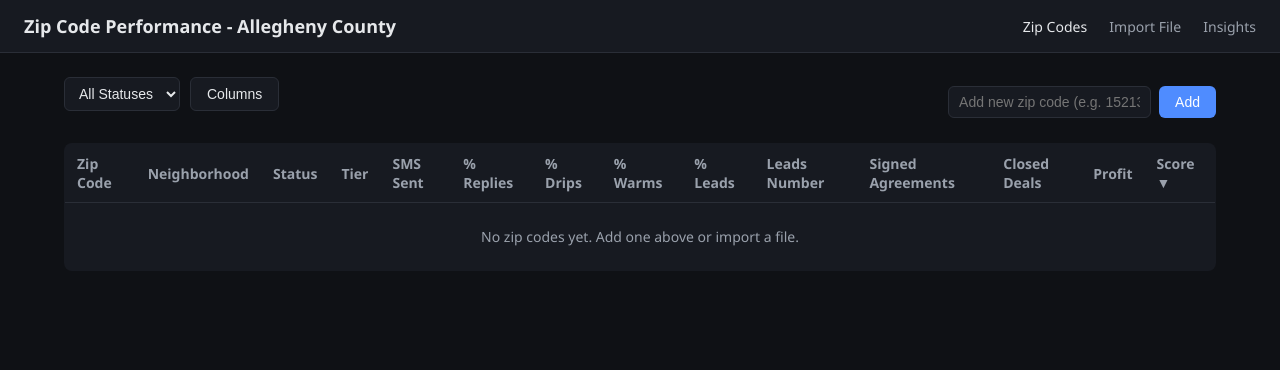
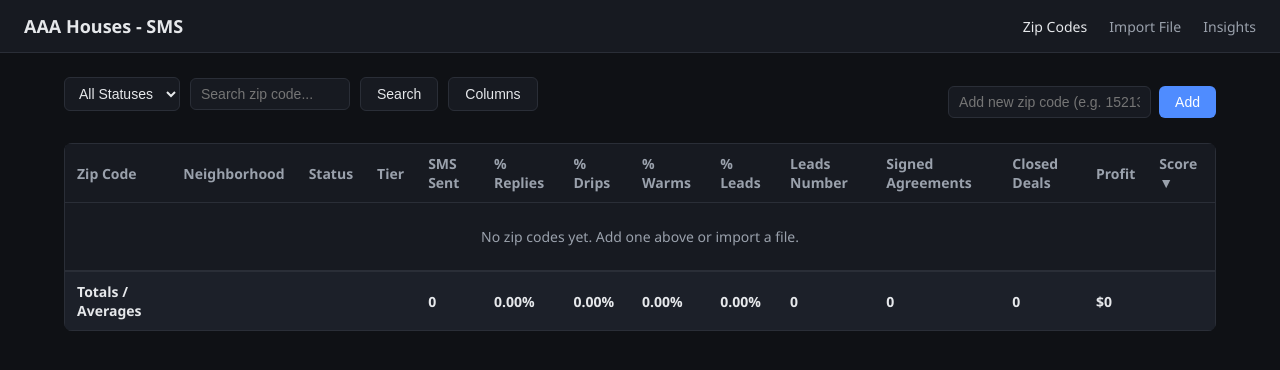
Before and after one commit to talsharp/sharprei, a FastAPI app: page / in a window 1280 px wide. Shown: the top 370 px of the page. Run offline with FastAPI, Linux system fonts and the light colour scheme.

Commit message:
Add search, sticky header, totals footer, and rebrand to AAA Houses - SMS
- Client-side zip code search with live filtering + Search button
- Sticky table header so column names stay visible while scrolling
- Totals/averages footer row (sums counts, averages percentages),
  recomputed live against the currently searched/visible rows
- Renamed the app from "Zip Code Performance" to "AAA Houses - SMS"

Co-Authored-By: Claude Sonnet 5 <noreply@anthropic.com>

```diff
--- a/app/main.py
+++ b/app/main.py
@@ -28,7 +28,7 @@ from app.insights import generate_insights
 from app.metrics import TIER_ORDER, get_zip_metrics
 from app.models import CampaignRun, Deal, ImportBatch, Neighborhood, RunType, ZipCode, ZipNeighborhood, ZipStatus
 
-app = FastAPI(title="Zip Code Performance")
+app = FastAPI(title="AAA Houses - SMS")
 app.mount("/static", StaticFiles(directory="app/static"), name="static")
 templates = Jinja2Templates(directory="app/templates")
 
--- a/app/static/style.css
+++ b/app/static/style.css
@@ -50,7 +50,6 @@ table {
   background: var(--panel);
   border: 1px solid var(--border);
   border-radius: 8px;
-  overflow: hidden;
 }
 
 th, td {
@@ -61,6 +60,22 @@ th, td {
 }
 
 th.hidden-col, td.hidden-col { display: none; }
+
+.table-scroll-y { max-height: 70vh; overflow: auto; border-radius: 8px; }
+#zip-table thead th {
+  position: sticky;
+  top: 0;
+  z-index: 2;
+  background: var(--panel);
+  box-shadow: 0 1px 0 var(--border);
+}
+#zip-table tfoot td {
+  font-weight: 600;
+  border-top: 2px solid var(--border);
+  border-bottom: none;
+  background: #1c2029;
+}
+tr.hidden-row { display: none; }
 
 .columns-toggle { position: relative; display: inline-block; }
 .columns-panel {
--- a/app/templates/base.html
+++ b/app/templates/base.html
@@ -3,13 +3,13 @@
 <head>
   <meta charset="UTF-8">
   <meta name="viewport" content="width=device-width, initial-scale=1.0">
-  <title>{% block title %}Zip Code Performance{% endblock %}</title>
+  <title>{% block title %}AAA Houses - SMS{% endblock %}</title>
   <link rel="stylesheet" href="/static/style.css">
   <script src="/static/htmx.min.js"></script>
 </head>
 <body>
   <header>
-    <h1>Zip Code Performance - Allegheny County</h1>
+    <h1>AAA Houses - SMS</h1>
     <nav>
       <a href="/" class="{{ 'active' if active == 'list' else '' }}">Zip Codes</a>
       <a href="/import" class="{{ 'active' if active == 'import' else '' }}">Import File</a>
--- a/app/templates/zip_list.html
+++ b/app/templates/zip_list.html
@@ -13,6 +13,9 @@
     </select>
     <input type="hidden" name="sort" value="{{ sort }}">
     <input type="hidden" name="dir" value="{{ dir }}">
+
+    <input type="text" id="zip-search-input" placeholder="Search zip code..." style="width:160px;">
+    <button type="button" id="zip-search-btn" class="secondary">Search</button>
 
     <div class="columns-toggle">
       <button type="button" class="secondary" onclick="document.getElementById('columns-panel').classList.toggle('open')">Columns</button>
@@ -48,7 +51,7 @@
 {% endmacro %}
 
 
-<div style="overflow-x:auto;">
+<div class="table-scroll-y">
 <table id="zip-table">
   <thead>
     <tr>
@@ -90,6 +93,24 @@
     <tr><td colspan="14" class="muted" style="text-align:center; padding:24px;">No zip codes yet. Add one above or import a file.</td></tr>
     {% endfor %}
   </tbody>
+  <tfoot>
+    <tr>
+      <td>Totals / Averages</td>
+      <td data-col="neighborhood"></td>
+      <td data-col="status"></td>
+      <td data-col="tier"></td>
+      <td data-col="sms">0</td>
+      <td data-col="reply_rate">0.00%</td>
+      <td data-col="drip_rate">0.00%</td>
+      <td data-col="warm_rate">0.00%</td>
+      <td data-col="lead_rate">0.00%</td>
+      <td data-col="leads_number">0</td>
+      <td data-col="signed_agreements">0</td>
+      <td data-col="deals">0</td>
+      <td data-col="profit">$0</td>
+      <td data-col="score"></td>
+    </tr>
+  </tfoot>
 </table>
 </div>
 
@@ -126,6 +147,65 @@
     }
   });
 })();
+
+(function() {
+  var SUM_COLS = ['sms', 'leads_number', 'signed_agreements', 'deals', 'profit'];
+  var AVG_COLS = ['reply_rate', 'drip_rate', 'warm_rate', 'lead_rate'];
+
+  function visibleDataRows() {
+    return Array.from(document.querySelectorAll('#zip-table tbody tr')).filter(function(tr) {
+      return !tr.classList.contains('hidden-row') && tr.querySelector('[data-col="sms"]');
+    });
+  }
+
+  function recomputeFooter() {
+    var rows = visibleDataRows();
+
+    SUM_COLS.forEach(function(col) {
+      var total = 0;
+      rows.forEach(function(tr) {
+        var cell = tr.querySelector('[data-col="' + col + '"]');
+        if (cell) total += parseFloat(cell.textContent.replace(/[^0-9.\-]/g, '')) || 0;
+      });
+      var footerCell = document.querySelector('#zip-table tfoot [data-col="' + col + '"]');
+      if (footerCell) footerCell.textContent = (col === 'profit' ? '$' : '') + total.toFixed(0);
+    });
+
+    AVG_COLS.forEach(function(col) {
+      var vals = [];
+      rows.forEach(function(tr) {
+        var cell = tr.querySelector('[data-col="' + col + '"]');
+        if (cell) vals.push(parseFloat(cell.textContent.replace(/[^0-9.\-]/g, '')) || 0);
+      });
+      var avg = vals.length ? (vals.reduce(function(a, b) { return a + b; }, 0) / vals.length) : 0;
+      var footerCell = document.querySelector('#zip-table tfoot [data-col="' + col + '"]');
+      if (footerCell) footerCell.textContent = avg.toFixed(2) + '%';
+    });
+  }
+
+  function applySearch() {
+    var q = (document.getElementById('zip-search-input').value || '').trim().toLowerCase();
+    document.querySelectorAll('#zip-table tbody tr').forEach(function(tr) {
+      var zipCell = tr.querySelector('td:first-child');
+      if (!zipCell || !tr.querySelector('[data-col="sms"]')) return;
+      var zip = zipCell.textContent.trim().toLowerCase();
+      tr.classList.toggle('hidden-row', !!q && zip.indexOf(q) === -1);
+    });
+    recomputeFooter();
+  }
+
+  var searchInput = document.getElementById('zip-search-input');
+  var searchBtn = document.getElementById('zip-search-btn');
+  if (searchInput) {
+    searchInput.addEventListener('input', applySearch);
+    searchInput.addEventListener('keydown', function(e) {
+      if (e.key === 'Enter') { e.preventDefault(); applySearch(); }
+    });
+  }
+  if (searchBtn) searchBtn.addEventListener('click', applySearch);
+
+  recomputeFooter();
+})();
 </script>
 
 {% endblock %}
```
